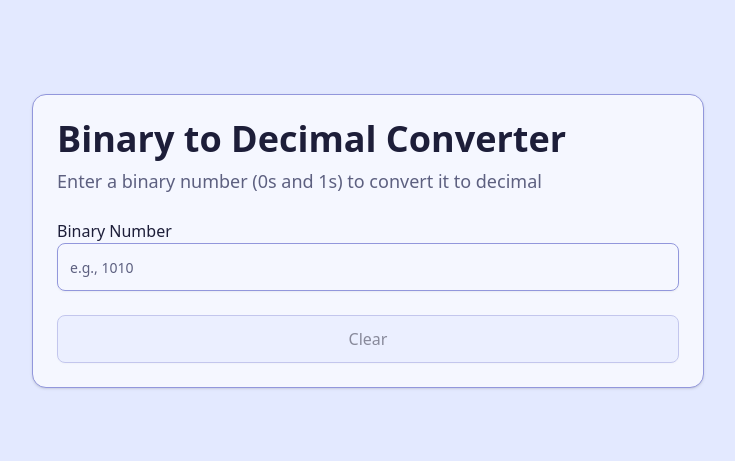
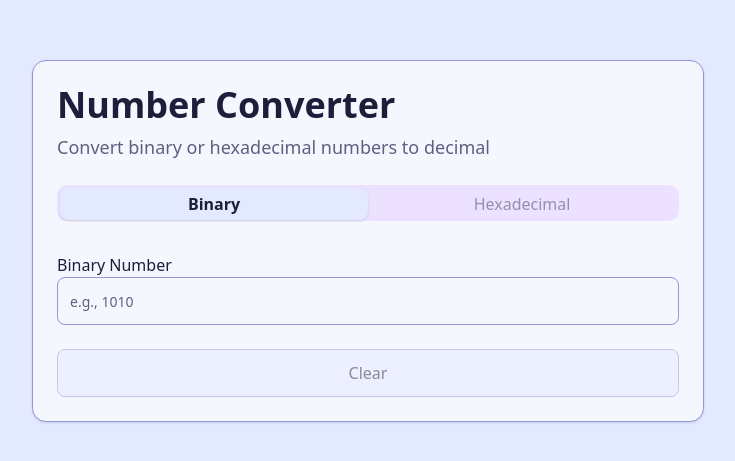
Before and after one commit to clau1902/binary-to-decimal-converter, a Next.js app: page / in a window 1280 px wide. Shown: the part 159-620 px from the top of the page, without its empty margins (272-1007 px from the left). Built offline with nearby package versions, Linux system fonts and the light colour scheme.

Commit message:
Add Radix UI Tabs component and integrate hexadecimal conversion functionality into the binary to decimal converter. Update input handling and UI structure for improved user experience.

```diff
--- a/app/page.tsx
+++ b/app/page.tsx
@@ -4,9 +4,11 @@ import { useState } from "react";
 import { Card, CardContent, CardDescription, CardHeader, CardTitle } from "@/components/ui/card";
 import { Input } from "@/components/ui/input";
 import { Button } from "@/components/ui/button";
+import { Tabs, TabsContent, TabsList, TabsTrigger } from "@/components/ui/tabs";
 
 export default function Home() {
   const [binary, setBinary] = useState("");
+  const [hexadecimal, setHexadecimal] = useState("");
   const [decimal, setDecimal] = useState<number | null>(null);
   const [error, setError] = useState("");
 
@@ -32,8 +34,32 @@ export default function Home() {
     }
   };
 
+  const handleHexadecimalChange = (value: string) => {
+    // Only allow 0-9 and A-F (case insensitive)
+    const upperValue = value.toUpperCase();
+    if (value === "" || /^[0-9A-F]+$/i.test(value)) {
+      setHexadecimal(upperValue);
+      setError("");
+
+      if (value === "") {
+        setDecimal(null);
+      } else {
+        try {
+          const decimalValue = parseInt(upperValue, 16);
+          setDecimal(decimalValue);
+        } catch (err) {
+          setError("Invalid hexadecimal number");
+          setDecimal(null);
+        }
+      }
+    } else {
+      setError("Only 0-9 and A-F are allowed");
+    }
+  };
+
   const handleClear = () => {
     setBinary("");
+    setHexadecimal("");
     setDecimal(null);
     setError("");
   };
@@ -42,16 +68,24 @@ export default function Home() {
     <div className="flex min-h-screen items-center justify-center bg-background p-6">
       <Card className="w-full max-w-2xl">
         <CardHeader>
-          <CardTitle className="text-4xl font-bold">Binary to Decimal Converter</CardTitle>
+          <CardTitle className="text-4xl font-bold">Number Converter</CardTitle>
           <CardDescription className="text-lg">
-            Enter a binary number (0s and 1s) to convert it to decimal
+            Convert binary or hexadecimal numbers to decimal
           </CardDescription>
         </CardHeader>
         <CardContent className="space-y-6">
+          <Tabs defaultValue="binary" className="w-full">
+            <TabsList className="grid w-full grid-cols-2">
+              <TabsTrigger value="binary" className="text-base">Binary</TabsTrigger>
+              <TabsTrigger value="hexadecimal" className="text-base">Hexadecimal</TabsTrigger>
+            </TabsList>
+
+            <TabsContent value="binary" className="space-y-6 mt-6">
               <div className="space-y-3">
                 <label htmlFor="binary-input" className="text-base font-medium">
                   Binary Number
                 </label>
+                <div className="w-full overflow-hidden">
                   <Input
                     id="binary-input"
                     type="text"
@@ -60,16 +94,40 @@ export default function Home() {
                     onChange={(e) => handleBinaryChange(e.target.value)}
                     className={`text-lg h-12 ${error ? "border-destructive" : ""}`}
                   />
+                </div>
                 {error && (
                   <p className="text-base text-destructive">{error}</p>
                 )}
               </div>
+            </TabsContent>
+
+            <TabsContent value="hexadecimal" className="space-y-6 mt-6">
+              <div className="space-y-3">
+                <label htmlFor="hexadecimal-input" className="text-base font-medium">
+                  Hexadecimal Number
+                </label>
+                <div className="w-full overflow-hidden">
+                  <Input
+                    id="hexadecimal-input"
+                    type="text"
+                    placeholder="e.g., FF or 1A3"
+                    value={hexadecimal}
+                    onChange={(e) => handleHexadecimalChange(e.target.value)}
+                    className={`text-lg h-12 ${error ? "border-destructive" : ""}`}
+                  />
+                </div>
+                {error && (
+                  <p className="text-base text-destructive">{error}</p>
+                )}
+              </div>
+            </TabsContent>
+          </Tabs>
 
           {decimal !== null && !error && (
             <div className="space-y-3">
               <label className="text-base font-medium">Decimal Result</label>
-              <div className="rounded-md border border-border bg-muted p-6">
-                <p className="text-4xl font-bold text-foreground">{decimal.toLocaleString()}</p>
+              <div className="rounded-md border border-border bg-muted p-6 overflow-hidden w-full">
+                <p className="text-4xl font-bold text-foreground break-words break-all">{decimal.toLocaleString()}</p>
               </div>
             </div>
           )}
@@ -78,7 +136,7 @@ export default function Home() {
             onClick={handleClear}
             variant="outline"
             className="w-full h-12 text-base"
-            disabled={!binary && decimal === null}
+            disabled={!binary && !hexadecimal && decimal === null}
           >
             Clear
           </Button>
--- a/components/ui/input.tsx
+++ b/components/ui/input.tsx
@@ -8,9 +8,10 @@ function Input({ className, type, ...props }: React.ComponentProps<"input">) {
       type={type}
       data-slot="input"
       className={cn(
-        "file:text-foreground placeholder:text-muted-foreground selection:bg-primary selection:text-primary-foreground dark:bg-input/30 border-input h-9 w-full min-w-0 rounded-md border bg-transparent px-3 py-1 text-base shadow-xs transition-[color,box-shadow] outline-none file:inline-flex file:h-7 file:border-0 file:bg-transparent file:text-sm file:font-medium disabled:pointer-events-none disabled:cursor-not-allowed disabled:opacity-50 md:text-sm",
+        "file:text-foreground placeholder:text-muted-foreground selection:bg-primary selection:text-primary-foreground dark:bg-input/30 border-input h-9 w-full min-w-0 max-w-full rounded-md border bg-transparent px-3 py-1 text-base shadow-xs transition-[color,box-shadow] outline-none file:inline-flex file:h-7 file:border-0 file:bg-transparent file:text-sm file:font-medium disabled:pointer-events-none disabled:cursor-not-allowed disabled:opacity-50 md:text-sm",
         "focus-visible:border-ring focus-visible:ring-ring/50 focus-visible:ring-[3px]",
         "aria-invalid:ring-destructive/20 dark:aria-invalid:ring-destructive/40 aria-invalid:border-destructive",
+        "overflow-x-auto",
         className
       )}
       {...props}
--- /dev/null
+++ b/components/ui/tabs.tsx
@@ -0,0 +1,92 @@
+"use client"
+
+import * as React from "react"
+import * as TabsPrimitive from "@radix-ui/react-tabs"
+import { cva, type VariantProps } from "class-variance-authority"
+
+import { cn } from "@/lib/utils"
+
+function Tabs({
+  className,
+  orientation = "horizontal",
+  ...props
+}: React.ComponentProps<typeof TabsPrimitive.Root>) {
+  return (
+    <TabsPrimitive.Root
+      data-slot="tabs"
+      data-orientation={orientation}
+      orientation={orientation}
+      className={cn(
+        "group/tabs flex gap-2 data-[orientation=horizontal]:flex-col",
+        className
+      )}
+      {...props}
+    />
+  )
+}
+
+const tabsListVariants = cva(
+  "rounded-lg p-[3px] group-data-[orientation=horizontal]/tabs:h-9 data-[variant=line]:rounded-none group/tabs-list text-muted-foreground inline-flex w-fit items-center justify-center group-data-[orientation=vertical]/tabs:h-fit group-data-[orientation=vertical]/tabs:flex-col",
+  {
+    variants: {
+      variant: {
+        default: "bg-muted",
+        line: "gap-1 bg-transparent",
+      },
+    },
+    defaultVariants: {
+      variant: "default",
+    },
+  }
+)
+
+function TabsList({
+  className,
+  variant = "default",
+  ...props
+}: React.ComponentProps<typeof TabsPrimitive.List> &
+  VariantProps<typeof tabsListVariants>) {
+  return (
+    <TabsPrimitive.List
+      data-slot="tabs-list"
+      data-variant={variant}
+      className={cn(tabsListVariants({ variant }), className)}
+      {...props}
+    />
+  )
+}
+
+function TabsTrigger({
+  className,
+  ...props
+}: React.ComponentProps<typeof TabsPrimitive.Trigger>) {
+  return (
+    <TabsPrimitive.Trigger
+      data-slot="tabs-trigger"
+      className={cn(
+        "focus-visible:border-ring focus-visible:ring-ring/50 focus-visible:outline-ring text-foreground/60 hover:text-foreground dark:text-muted-foreground dark:hover:text-foreground relative inline-flex h-full flex-1 items-center justify-center gap-1.5 rounded-md border-transparent px-2 py-1 text-sm font-medium whitespace-nowrap transition-all group-data-[orientation=vertical]/tabs:w-full group-data-[orientation=vertical]/tabs:justify-start focus-visible:ring-[3px] focus-visible:outline-1 disabled:pointer-events-none disabled:opacity-50 group-data-[variant=default]/tabs-list:data-[state=active]:shadow-sm group-data-[variant=line]/tabs-list:data-[state=active]:shadow-none [&_svg]:pointer-events-none [&_svg]:shrink-0 [&_svg:not([class*='size-'])]:size-4",
+        "group-data-[variant=line]/tabs-list:bg-transparent group-data-[variant=line]/tabs-list:data-[state=active]:bg-transparent dark:group-data-[variant=line]/tabs-list:data-[state=active]:border-transparent dark:group-data-[variant=line]/tabs-list:data-[state=active]:bg-transparent",
+        "data-[state=active]:bg-background dark:data-[state=active]:text-foreground dark:data-[state=active]:bg-input/30 data-[state=active]:text-foreground data-[state=active]:font-semibold",
+        "data-[state=inactive]:opacity-70",
+        "after:bg-foreground after:absolute after:opacity-0 after:transition-opacity group-data-[orientation=horizontal]/tabs:after:inset-x-0 group-data-[orientation=horizontal]/tabs:after:bottom-[-5px] group-data-[orientation=horizontal]/tabs:after:h-0.5 group-data-[orientation=vertical]/tabs:after:inset-y-0 group-data-[orientation=vertical]/tabs:after:-right-1 group-data-[orientation=vertical]/tabs:after:w-0.5 group-data-[variant=line]/tabs-list:data-[state=active]:after:opacity-100",
+        className
+      )}
+      {...props}
+    />
+  )
+}
+
+function TabsContent({
+  className,
+  ...props
+}: React.ComponentProps<typeof TabsPrimitive.Content>) {
+  return (
+    <TabsPrimitive.Content
+      data-slot="tabs-content"
+      className={cn("flex-1 outline-none", className)}
+      {...props}
+    />
+  )
+}
+
+export { Tabs, TabsList, TabsTrigger, TabsContent, tabsListVariants }
--- a/package.json
+++ b/package.json
@@ -10,6 +10,7 @@
   },
   "dependencies": {
     "@radix-ui/react-slot": "^1.2.4",
+    "@radix-ui/react-tabs": "^1.1.13",
     "class-variance-authority": "^0.7.1",
     "clsx": "^2.1.1",
     "lucide-react": "^0.563.0",
```
Also changed, not shown: 1 other file (tests, documents, lock files or other folders). Lines whose indentation alone changed are shown as unchanged.
